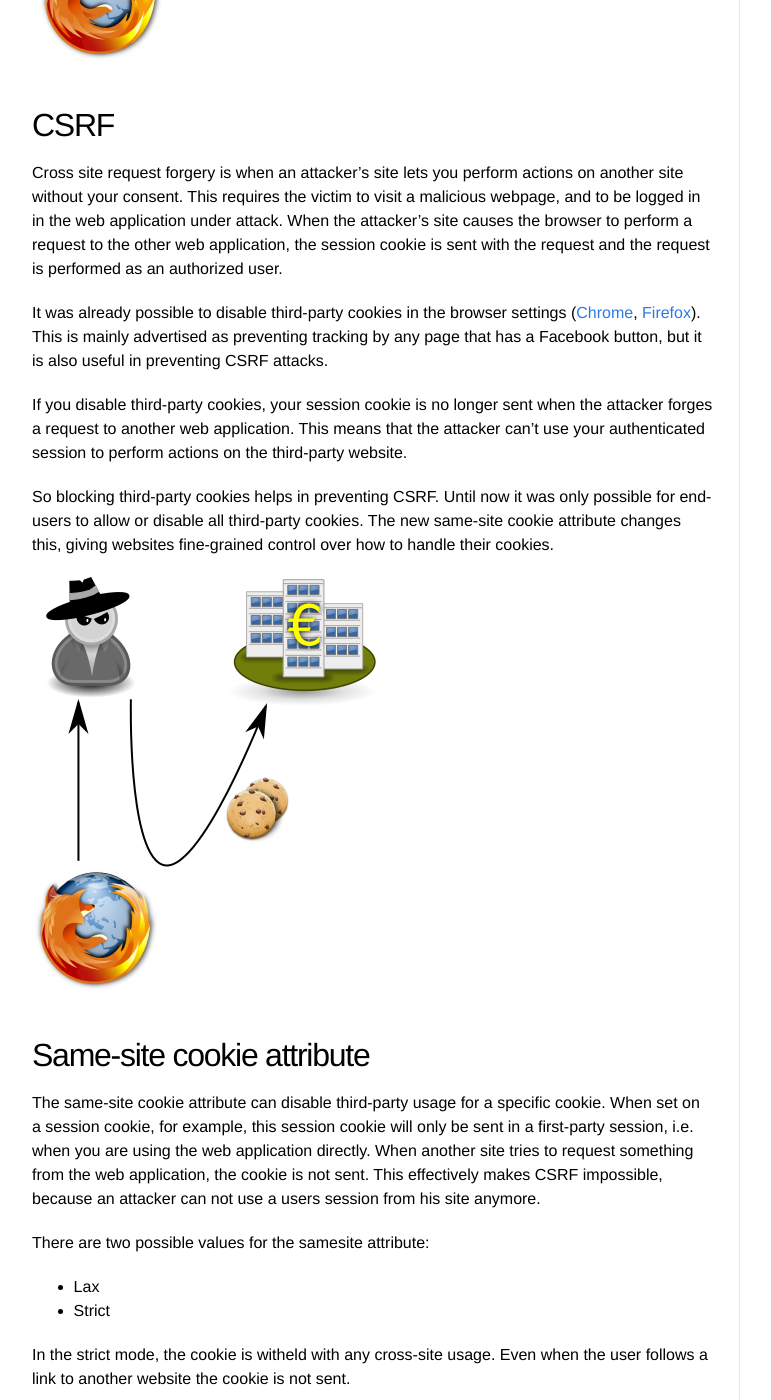
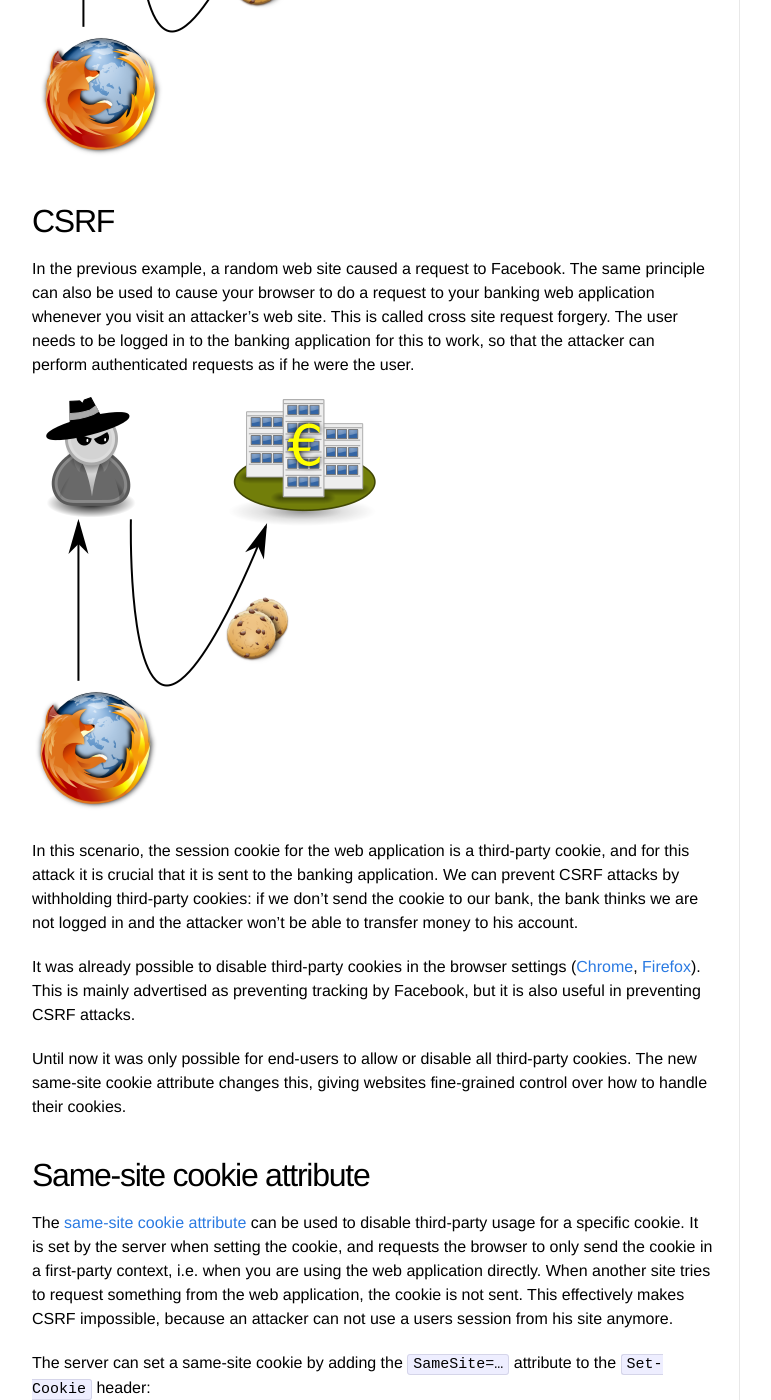
Before and after one commit to Sjord/Sjord.github.io, a Jekyll site: the page built from _posts/2016-04-12-preventing-csrf-with-samesite-cookie-attribute.md, in a window 1280 px wide and 1400 px high, scrolled down 1077 px. Shown: the whole window, without its empty margins (108-879 px from the left). Built offline with Jekyll 4.4.1, drawn with Linux system fonts in a browser that asks for light colours; some of the changed text lies outside the part shown.

Commit message:
Expanded same-site cookie post

```diff
--- a/_posts/2016-04-12-preventing-csrf-with-samesite-cookie-attribute.md
+++ b/_posts/2016-04-12-preventing-csrf-with-samesite-cookie-attribute.md
@@ -5,40 +5,63 @@
 date: 2016-04-12
 ---
 
-TODO write intro
+Cookies are typically sent to third parties in cross origin requests. This can be abused to do CSRF attacks. Recently a new cookie attribute was proposed to disable third-party usage for some cookies, to prevent CSRF attacks. This post will describe the same-site cookie attribute and how it helps against CSRF.
 
 ## Third party cookies
 
 When requesting a web page, the web page may load images, scripts and other resources from another web site. Many pages load fonts and scripts from Google, and share buttons from Facebook and Twitter. These requests are called cross-origin requests, because one "origin" or web site requests data from another one.
 
-When requesting data from another site, any cookies that you had from that site are also sent with the request. If you are logged in to Facebook, your session cookie is sent to Facebook whenever you visit a page that contains a Facebook share button.
+When requesting data from another site, any cookies that you had from that site are also sent with the request. If you are logged in to Facebook, your session cookie is sent to Facebook whenever you visit a page that contains a Facebook share button. This can be used by Facebook to track which pages you are visiting.
 
-In this scenario, the cookies sent to Facebook are called third-party cookies. The user and the webpage are the first and second party. Any other site is a third party.
+In this scenario, the cookies sent to Facebook are called third-party cookies. The user and the web page are the first and second party. Any other site is a third party.
 
 ![When a site includes a Facebook button, your session cookie is sent to Facebook](/images/third-party-cookies-benign.png)
 
 ## CSRF
 
-Cross site request forgery is when an attacker's site lets you perform actions on another site without your consent. This requires the victim to visit a malicious webpage, and to be logged in in the web application under attack. When the attacker's site causes the browser to perform a request to the other web application, the session cookie is sent with the request and the request is performed as an authorized user.
+In the previous example, a random web site caused a request to Facebook. The same principle can also be used to cause your browser to do a request to your banking web application whenever you visit an attacker's web site. This is called cross site request forgery. The user needs to be logged in to the banking application for this to work, so that the attacker can perform authenticated requests as if he were the user.
 
+![If you visit a malicious site, the attacker may let you send requests to your bank](/images/third-party-cookies-attack.png)
 
-It was already possible to disable third-party cookies in the browser settings ([Chrome](https://support.google.com/chrome/answer/95647?hl=en), [Firefox](https://support.mozilla.org/en-US/kb/disable-third-party-cookies)). This is mainly advertised as preventing tracking by any page that has a Facebook button, but it is also useful in preventing CSRF attacks.
+In this scenario, the session cookie for the web application is a third-party cookie, and for this attack it is crucial that it is sent to the banking application. We can prevent CSRF attacks by withholding third-party cookies: if we don't send the cookie to our bank, the bank thinks we are not logged in and the attacker won't be able to transfer money to his account.
 
-If you disable third-party cookies, your session cookie is no longer sent when the attacker forges a request to another web application. This means that the attacker can't use your authenticated session to perform actions on the third-party website.
+It was already possible to disable third-party cookies in the browser settings ([Chrome](https://support.google.com/chrome/answer/95647?hl=en), [Firefox](https://support.mozilla.org/en-US/kb/disable-third-party-cookies)). This is mainly advertised as preventing tracking by Facebook, but it is also useful in preventing CSRF attacks.
 
-So blocking third-party cookies helps in preventing CSRF. Until now it was only possible for end-users to allow or disable all third-party cookies. The new same-site cookie attribute changes this, giving websites fine-grained control over how to handle their cookies.
-
-![When a site includes a Facebook button, your session cookie is sent to Facebook](/images/third-party-cookies-attack.png)
+Until now it was only possible for end-users to allow or disable all third-party cookies. The new same-site cookie attribute changes this, giving websites fine-grained control over how to handle their cookies.
 
 ## Same-site cookie attribute
 
-The same-site cookie attribute can disable third-party usage for a specific cookie. When set on a session cookie, for example, this session cookie will only be sent in a first-party session, i.e. when you are using the web application directly. When another site tries to request something from the web application, the cookie is not sent. This effectively makes CSRF impossible, because an attacker can not use a users session from his site anymore.
+The [same-site cookie attribute](https://tools.ietf.org/html/draft-west-first-party-cookies-07) can be used to disable third-party usage for a specific cookie. It is set by the server when setting the cookie, and requests the browser to only send the cookie in a first-party context, i.e. when you are using the web application directly. When another site tries to request something from the web application, the cookie is not sent. This effectively makes CSRF impossible, because an attacker can not use a users session from his site anymore.
 
-There are two possible values for the samesite attribute:
+The server can set a same-site cookie by adding the `SameSite=…` attribute to the `Set-Cookie` header:
+
+    Set-Cookie: key=value; HttpOnly; SameSite=strict
+
+There are two possible values for the same-site attribute:
 
 * Lax
 * Strict
 
-In the strict mode, the cookie is witheld with any cross-site usage. Even when the user follows a link to another website the cookie is not sent.
+In the strict mode, the cookie is withheld with any cross-site usage. Even when the user follows a link to another website the cookie is not sent.
 
 In lax mode, some cross-site usage is allowed. Specifically if the request is a GET request and the request is top-level. Top-level means that the URL in the address bar changes because of this navigation. This is not the case for iframes, images or XMLHttpRequests.
+
+This table shows what cookies are sent with cross-origin requests. As you can see cookies without a same-site attribute (indicated by 'normal') are always sent. Strict cookies are never sent. Lax cookies are only send with a top-level get request.
+
+| request type,  | cookies sent |
+|-----------|-----------|
+| link      | normal, lax |
+| prerender | normal, lax |
+| form get  | normal, lax |
+| form post | normal      |
+| iframe    | normal      |
+| ajax      | normal      |
+| image     | normal      |
+
+As you would expect strict mode gives better security, but breaks some functionality. Links to protected resources (e.g. https://github.com/Sjord/privateProject) won't work from other sites. Even if you are logged in to GitHub and would have access to this private project, your strict cookies won't be sent to GitHub when coming from another site. With lax mode this still works, while providing decent security by blocking cross site post requests.
+
+As of April 2016, the same-site attribute for cookies is [implemented](https://www.chromestatus.com/feature/4672634709082112) in Chrome 51 and Opera 39.
+
+## Conclusion
+
+The same-site attribute gives the possibility to disable third-party usage for any cookie. This is a good method to protect against CSRF attacks, because it seems to the attacker as though you are no longer logged in to the website under attack.
```
